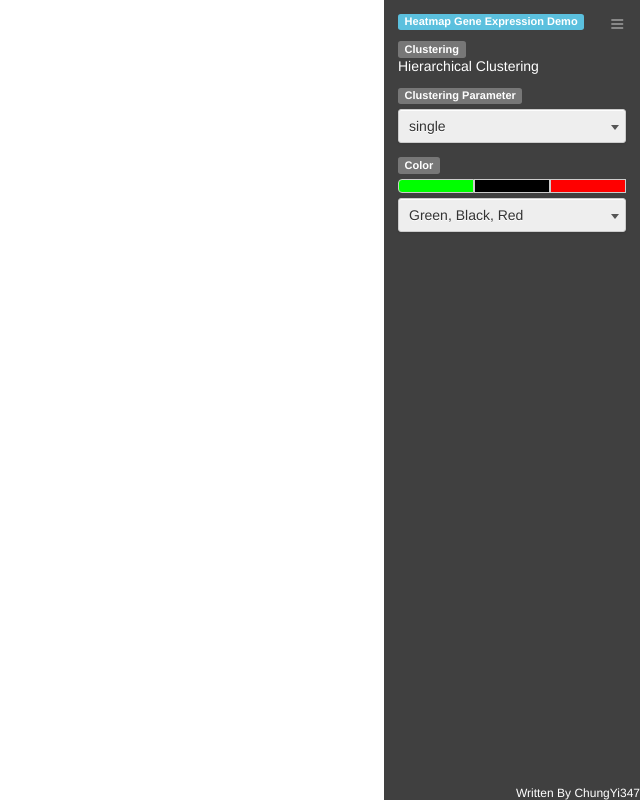
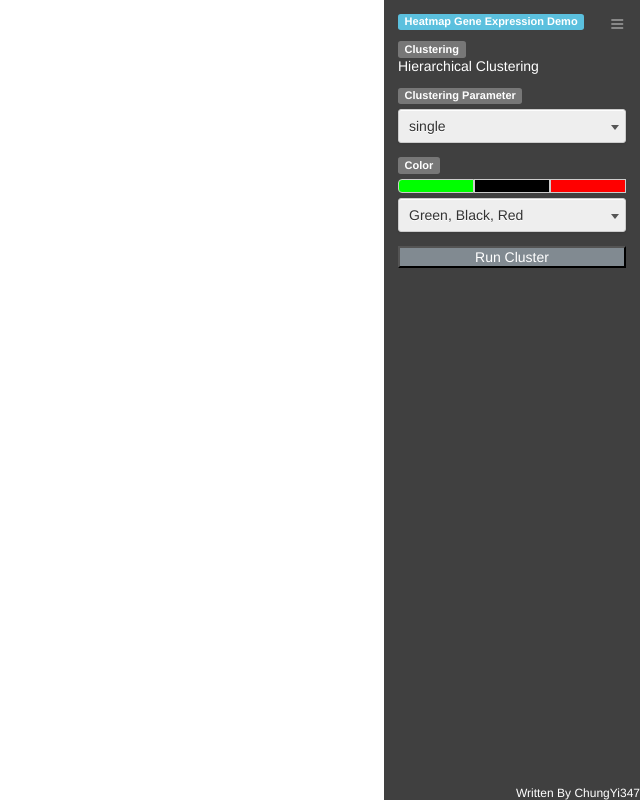
Before and after one commit to ChungYi347/HeatmapGeneExpression, a Python web app: template templates/index.html in a window 1280 px wide. Shown: the whole page, without its empty margins (640-1280 px from the left). Run offline with Jinja, Linux system fonts and the light colour scheme; the template is opened without the code that fills it, so the values that code supplies are empty; some libraries are stand-ins or nearby versions.

```diff
--- a/static/javascripts/clustering.js
+++ b/static/javascripts/clustering.js
@@ -51,6 +51,7 @@ function makeTree (treeHeight, data) {
     node.append("circle").attr("r", 2.5)
         .attr("id", "node");
 
+    /*
     node.append("text").attr("dy", 3).attr("x", function (d) {
         return d.children ? -8 : 8;
     })
@@ -60,6 +61,7 @@ function makeTree (treeHeight, data) {
         .text(function (d) {
             return d.id.substring(d.id.lastIndexOf(".") + 1);
         });
+    */
 }
 
 function makeColTree (treeWidth, data) {
--- a/templates/index.html
+++ b/templates/index.html
@@ -78,6 +78,11 @@
             </ul>
         </div>
     </div>
+    <div class="param">
+        <input type="button" style="background-color : #818a91; width:100%" value="Run Cluster" id="clusterBtn">
+
+        </input>
+    </div>
 
     <div class="legend" style="display: inline-block"></div>
 
```
Also changed, not shown: static/img/color.png.
